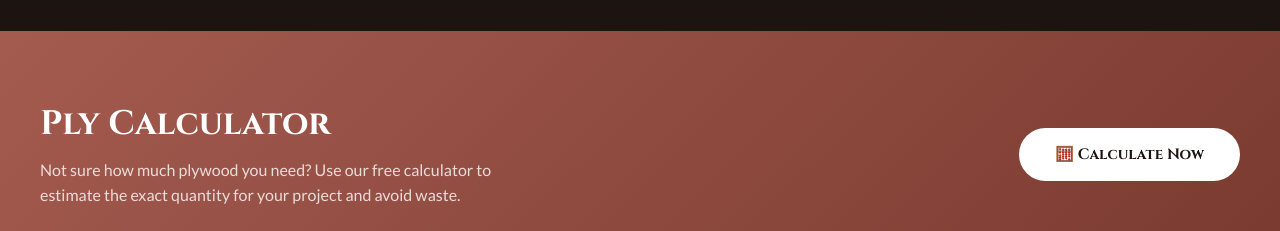
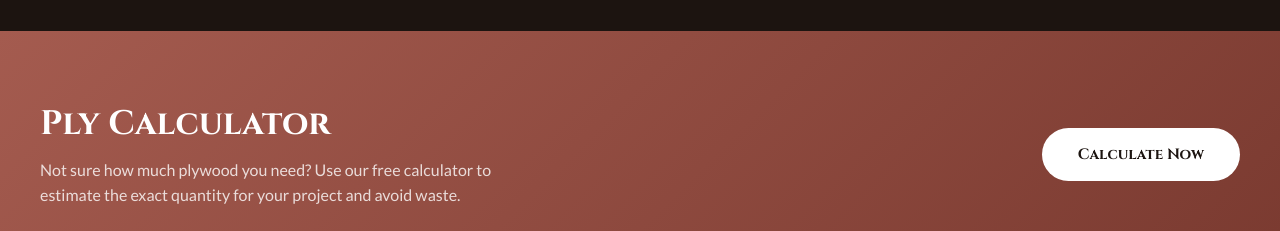
Before and after one commit to Shezziii/Plywood-Website-UI, a plain HTML site: page v2.html in a window 1280 px wide. Shown: the part 3900-4131 px from the top of the page. Drawn offline with Linux system fonts and the light colour scheme.

Commit message:
bug fix.

```diff
--- a/v2.html
+++ b/v2.html
@@ -1720,7 +1720,12 @@
             estimate the exact quantity for your project and avoid waste.
           </p>
         </div>
-        <a href="#" class="calc-btn">🧮 Calculate Now</a>
+        <a
+          href="https://www.omnicalculator.com/construction/plywood"
+          class="calc-btn"
+          target="_blank"
+          >Calculate Now</a
+        >
       </div>
     </section>
 
```
